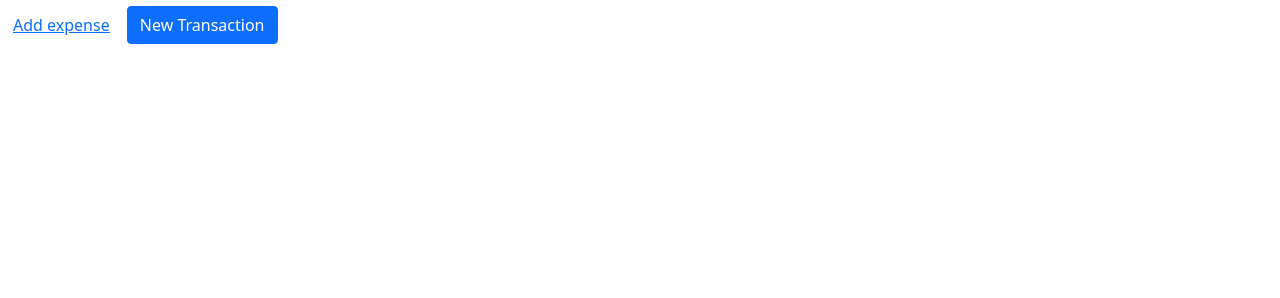
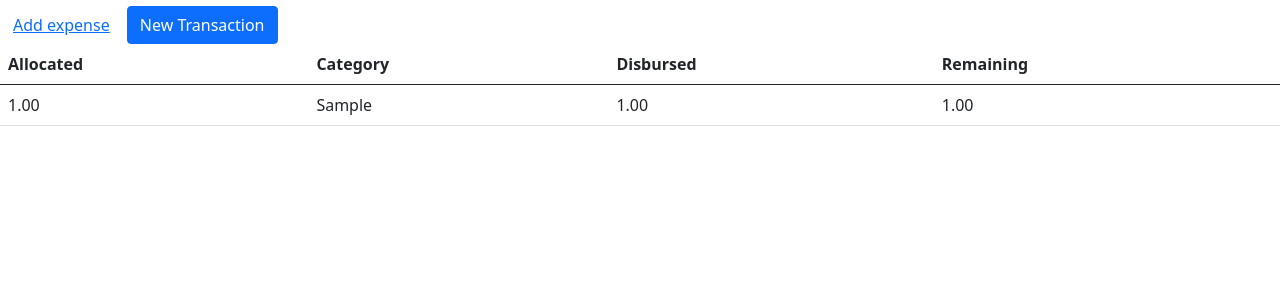
Before and after one commit to jdeta/budget-app, a Django app: page / in a window 1280 px wide. Shown: the part 50-348 px from the top of the page. Run offline with Django 3.2, Linux system fonts and the light colour scheme; tables that the repository leaves empty hold one stand-in row (values such as "Sample post").

Commit message:
added tables to display expenses in dashboard

```diff
--- a/budget_app/templates/budget_app/dashboard.html
+++ b/budget_app/templates/budget_app/dashboard.html
@@ -14,17 +14,24 @@
 
 
 
-
-	{% for expense in expenses %}
-		<ul>
-			<p>{{ expense.exp_type }}</p>
-			<time>purchased: {{ expense.exp_date }}</time>
-			<p>amount: {{ expense.amount }}</p>
-			<form action="{% url 'budget_app:expense_del' pk=expense.pk %}" method="post">
-				{% csrf_token %}
-				<input type="submit" value="delete expense">
-			</form>
-		</ul>
-		<br>
-	{% endfor %}
+		<table class="table">
+		  <thead>
+		    <tr>
+		      <th scope="col">Allocated</th>
+		      <th scope="col">Category</th>
+		      <th scope="col">Disbursed</th>
+		      <th scope="col">Remaining</th>
+    		    </tr>
+		  </thead>
+		{% for expense in expenses %}
+		  <tbody>
+		    <tr>
+			    <td>{{ expense.allocated }}</td>
+			    <td>{{ expense.category }}</th>
+			    <td>{{ expense.disbursed }}</td>
+			    <td>{{ expense.remaining }}</td>
+		    </tr>
+		  </tbody>
+	        {% endfor %}
+		</table>
 {% endblock %}
--- a/budget_app/views.py
+++ b/budget_app/views.py
@@ -5,8 +5,8 @@ from datetime import date, timedelta
 
 
 def budget_dashboard(request):
-    context = {}
-    return render(request, 'budget_app/dashboard.html', context)
+    expenses = Expense.objects.all()
+    return render(request, 'budget_app/dashboard.html', {'expenses':expenses})
 
 
 def new_transaction(request):
```
